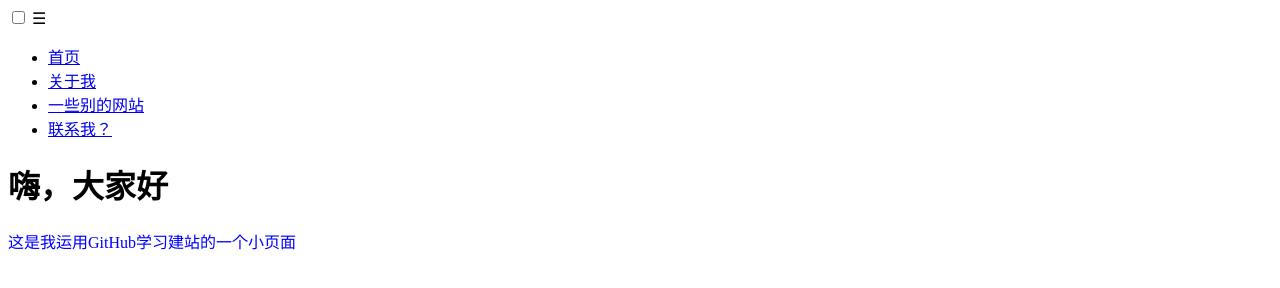
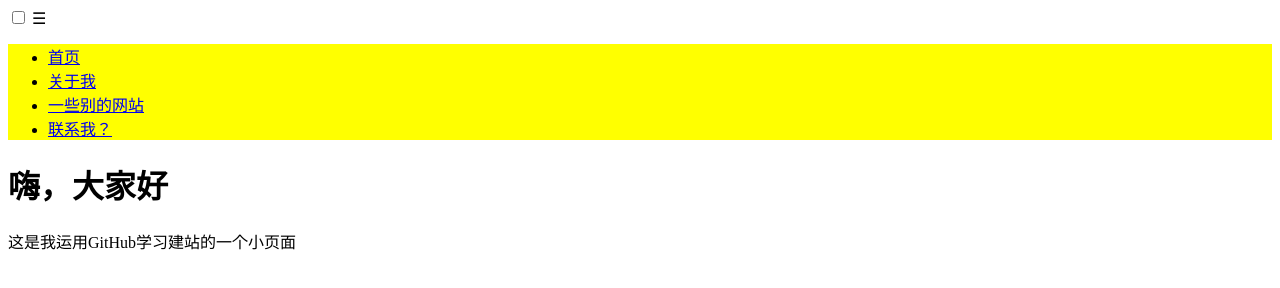
Before and after one commit to 520xiatian/520xiatian.github.io, a plain HTML site: page index.html in a window 1280 px wide. Drawn offline with Linux system fonts and the light colour scheme.

Commit message:
Update mystyle.css

```diff
--- a/mystyle.css
+++ b/mystyle.css
@@ -1,4 +1,4 @@
-/* 给body的内容元素变成蓝色 */
-body p {
-            color:blue;
+nav ul {
+    background-color: #FFFF00; /* 背景颜色是黄色 */
+    color: #000000; /* 设置文本颜色为黑色 */
 }
```
